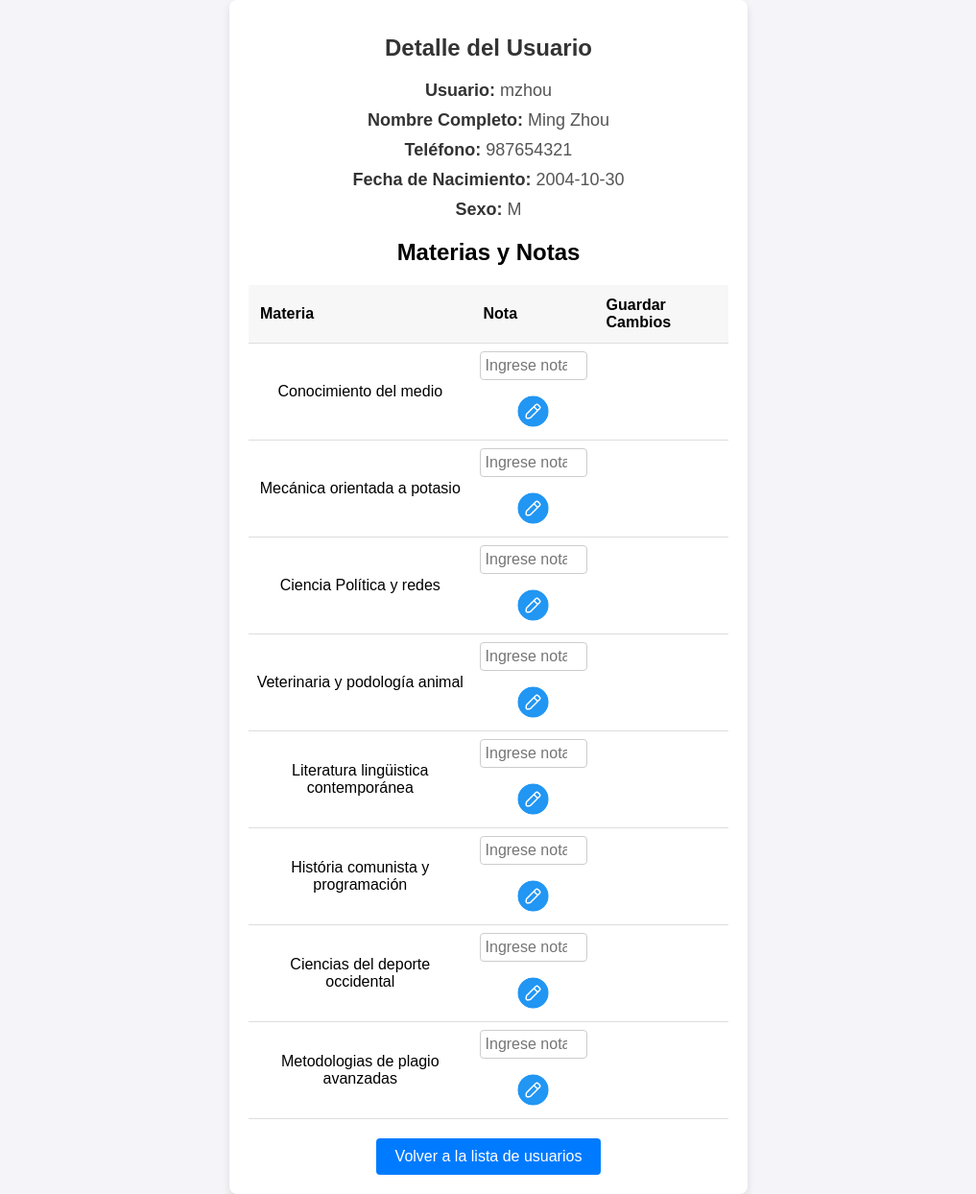
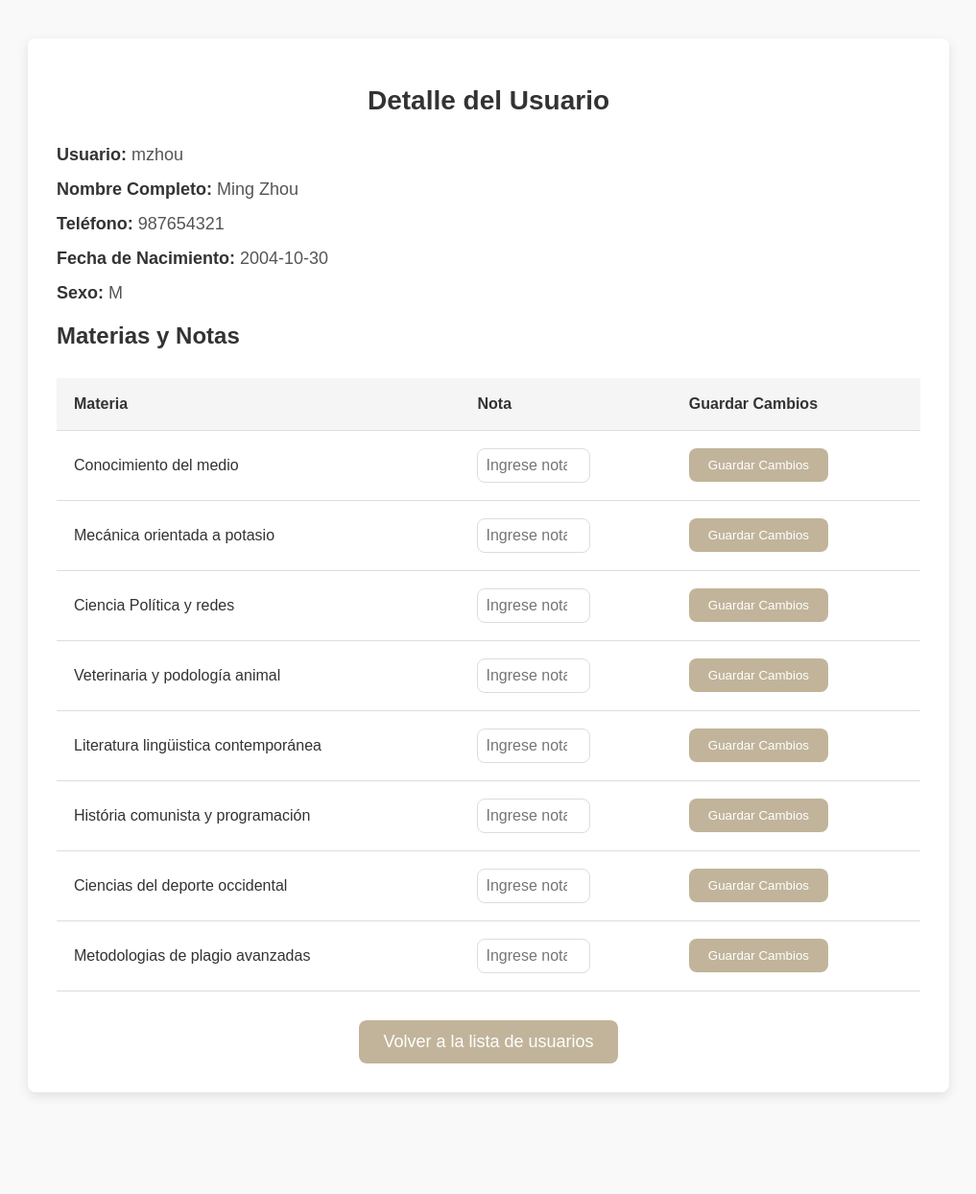
Before and after one commit to Myngatte/DAW2-M12-PJ-S-ntesi-A6-Login-escola-, a PHP site: page /usuario.php?id=1 in a window 1280 px wide. Shown: the whole page at 96% size, without its empty margins (131-1148 px from the left). After the commit the page ends 1142 px from the top, so only its background shows below. Run offline with PHP 8.4, Linux system fonts and the light colour scheme; a user stored in the database is signed in; data comes from the database, SQL or seed files in the repository.

Commit message:
finalizado sin responsive

```diff
--- a/css/usuario.css
+++ b/css/usuario.css
@@ -1,102 +1,117 @@
-/* Estilo general */
+/* General Reset */
 body {
+    margin: 0;
     font-family: 'Arial', sans-serif;
-    background-color: #f4f4f9;
-    margin: 0;
-    padding: 0;
+    background-color: #f9f9f9;
+    color: #333;
     display: flex;
     justify-content: center;
-    align-items: center;
+    align-items: flex-start;
     min-height: 100vh;
+    padding: 20px;
 }
 
 /* Contenedor principal */
 .container {
-    background-color: #ffffff;
+    width: 100%;
+    max-width: 900px;
+    background-color: #fff;
     border-radius: 8px;
-    box-shadow: 0 4px 8px rgba(0, 0, 0, 0.1);
-    width: 90%;
-    max-width: 500px;
-    padding: 20px;
-    text-align: center;
+    box-shadow: 0 4px 12px rgba(0, 0, 0, 0.1);
+    padding: 30px;
+    margin-top: 20px;
 }
 
-/* Título */
+/* Título principal */
 h1 {
-    font-size: 24px;
-    margin-bottom: 20px;
-    color: #333333;
+    font-size: 28px;
+    color: #333;
+    margin-bottom: 30px;
+    text-align: center;
+    font-weight: bold;
 }
+
+/* Estilo de la barra de navegación (volver) */
+a {
+    display: inline-block;
+    padding: 12px 25px;
+    font-size: 18px;
+    background-color: #c1b49a;
+    color: white;
+    border-radius: 8px;
+    text-decoration: none;
+    text-align: center;
+    transition: background-color 0.3s ease;
+    margin-top: 30px;
+    cursor: pointer;
+    width: fit-content; /* Ajusta el tamaño del botón */
+    margin-left: auto;
+    margin-right: auto; /* Esto centra el botón horizontalmente */
+    display: block; /* Cambia a bloque para que el margen automático funcione */
+}
+
+a:hover {
+    background-color: #c1b49a;
+}
+
 
 /* Información del usuario */
 p {
     font-size: 18px;
-    color: #555555;
-    margin: 10px 0;
+    color: #555;
+    margin: 15px 0;
 }
 
 p strong {
-    color: #333333;
+    color: #333;
+    font-weight: bold;
 }
 
-/* Botón de volver */
-a {
-    display: inline-block;
-    margin-top: 20px;
-    padding: 10px 20px;
-    font-size: 16px;
-    color: #ffffff;
-    background-color: #007bff;
-    border: none;
-    border-radius: 4px;
-    text-decoration: none;
-    cursor: pointer;
-    transition: background-color 0.3s ease;
-}
-
-a:hover {
-    background-color: #0056b3;
-}
-
-/* Estilo de la tabla de materias y notas */
+/* Tabla de materias y notas */
 table {
     width: 100%;
     border-collapse: collapse;
-    margin-top: 20px;
+    margin-top: 30px;
 }
 
 table th, table td {
-    padding: 12px;
+    padding: 18px;
     text-align: left;
     border-bottom: 1px solid #ddd;
+    font-size: 16px;
 }
 
 table th {
-    background-color: #f7f7f7;
+    background-color: #f5f5f5;
     font-weight: bold;
 }
 
-/* Estilo de los inputs para las notas */
-input[type="number"] {
-    width: 100px;
-    padding: 5px;
-    font-size: 16px;
-    border-radius: 4px;
-    border: 1px solid #ccc;
-    margin-bottom: 5px;
+table tr:hover {
+    background-color: #fafafa;
 }
 
-/* Estilo del botón de editar (imagen) */
+table td input {
+    width: 100px;
+    padding: 8px;
+    font-size: 16px;
+    border-radius: 8px;
+    border: 1px solid #ddd;
+    transition: border-color 0.3s ease;
+}
+
+table td input:focus {
+    border-color: #0066cc;
+    outline: none;
+}
+
+/* Estilo de los botones de editar */
 button.edit-btn {
     background: none;
     border: none;
     cursor: pointer;
     transition: transform 0.3s ease;
-    display: block;  /* Asegura que el botón se comporte como un bloque */
-    margin: 0 auto;  /* Centra el botón dentro de la celda */
 }
 
-/* Estilo para la imagen de editar */
 button.edit-btn .edit-icon {
     width: 35px;
     height: auto;
@@ -107,83 +122,131 @@ button.edit-btn:hover .edit-icon {
     transform: scale(1.1);
 }
 
-/* Agregar separación entre las celdas de la tabla */
-td {
-    padding: 8px;
+/* Estilo de las celdas con formularios */
+td form {
+    display: block;
     text-align: center;
 }
 
-/* Estilo de los formularios dentro de las celdas de la tabla */
-form {
-    margin: 0;
+td form input {
+    width: 100px;
+    margin-bottom: 5px;
 }
 
-/* Estilo de la tabla */
-td form input {
-    width: 120px;
-}
-
-/* Estilo de la tabla de materias y notas */
-table {
-    width: 100%;
-    border-collapse: collapse;
-    margin-top: 20px;
-}
-
-/* Cabecera de la tabla */
-table th {
-    padding: 12px;
-    text-align: left;
-    border-bottom: 1px solid #ddd;
-    background-color: #f7f7f7;
-    font-weight: bold;
-}
-
-/* Estilo de las celdas */
-table td {
-    padding: 8px;
+/* Estilo de mensajes */
+.message {
+    background-color: #e7f5ff;
+    border: 1px solid #b3d8f3;
+    padding: 18px;
+    margin: 20px 0;
+    color: #31708f;
+    border-radius: 8px;
     text-align: center;
 }
 
-/* Estilo de los inputs para las notas */
-input[type="number"] {
-    width: 100px;
-    padding: 5px;
-    font-size: 16px;
-    border-radius: 4px;
-    border: 1px solid #ccc;
-    margin-bottom: 5px; /* Añadimos un pequeño margen entre el campo de entrada y el botón */
+/* Estilo de los botones dentro de la tabla */
+table td a {
+    text-decoration: none;
+    color: #0066cc;
+    transition: color 0.3s ease;
 }
 
-/* Aseguramos que el formulario dentro de la celda tenga una distribución adecuada */
-td form {
-    display: block; /* Usamos block para asegurarnos que cada formulario ocupe su propia línea */
-    text-align: center; /* Centramos el contenido dentro del formulario */
+table td a:hover {
+    color: #003d99;
 }
 
-/* Estilo del botón de editar */
-button.edit-btn {
-    background: none;
-    border: none;
-    cursor: pointer;
-    transition: transform 0.3s ease;
-    display: block;  /* Asegura que el botón esté en su propia línea */
-    margin: 0 auto;  /* Centra el botón */
-    padding-top: 10px; /* Añade un espacio por encima del botón */
+/* Estilo de la paginación */
+.pagination {
+    display: flex;
+    justify-content: center;
+    margin-top: 30px;
 }
 
-/* Estilo de la imagen del botón */
-button.edit-btn .edit-icon {
-    width: 35px;
-    height: auto;
+.pagination button {
+    background-color: #ddd;
+    border: none;
+    padding: 8px 18px;
+    margin: 0 8px;
+    border-radius: 8px;
+    cursor: pointer;
+    transition: background-color 0.3s ease;
 }
 
-/* Efecto al pasar el ratón sobre el botón */
-button.edit-btn:hover .edit-icon {
-    transform: scale(1.1);
+.pagination button:hover {
+    background-color: #bbb;
 }
 
-/* Añadir separación entre las filas de la tabla */
-tr {
-    border-bottom: 1px solid #ddd;
+.pagination button.active {
+    background-color: #0066cc;
+    color: white;
 }
+
+/* Estilos del formulario de filtros */
+.filters {
+    display: flex;
+    flex-wrap: wrap;
+    gap: 20px;
+    margin-bottom: 30px;
+    padding: 15px;
+    background-color: #fff;
+    box-shadow: 0 2px 5px rgba(0, 0, 0, 0.1);
+    border-radius: 8px;
+}
+
+.filters label {
+    font-size: 16px;
+    color: #333;
+}
+
+.filters input[type="text"],
+.filters select {
+    padding: 10px 12px;
+    font-size: 14px;
+    border: 1px solid #ddd;
+    border-radius: 8px;
+    width: 250px;
+    transition: border-color 0.3s ease;
+}
+
+.filters input[type="text"]:focus,
+.filters select:focus {
+    border-color: #0066cc;
+}
+
+.filters button {
+    background-color: #0066cc;
+    color: white;
+    border: none;
+    padding: 10px 22px;
+    border-radius: 8px;
+    cursor: pointer;
+    font-size: 16px;
+    transition: background-color 0.3s ease;
+}
+
+.filters button:hover {
+    background-color: #c1b49a;
+}
+
+/* Diseño del botón de limpiar filtros */
+.filters .clear-filters {
+    margin-top: 10px;
+    font-size: 14px;
+    text-align: center;
+    width: 100%;
+}
+
+/* Estilo del formulario de envío */
+form button[type="submit"] {
+    background-color: #c1b49a;
+    color: white;
+    border: none;
+    padding: 10px 20px;
+    border-radius: 8px;
+    cursor: pointer;
+    transition: background-color 0.3s ease;
+}
+
+form button[type="submit"]:hover {
+    background-color: #a79c87;
+}
--- a/menu.php
+++ b/menu.php
@@ -193,7 +193,7 @@ $resultado = mysqli_stmt_get_result($stmt);
                             <td><?php echo htmlspecialchars($fila['sexo_usuario']); ?></td>
                             <td>
                                 <a href='editar_usuario.php?id=<?php echo urlencode($fila['id_usuario']); ?>'>Editar</a>
-                                <a href='eliminar_usuario.php?id=<?php echo urlencode($fila['id_usuario']); ?>' onclick="return confirm('¿Estás seguro de que deseas eliminar este usuario?');">Eliminar</a>
+                                <a href='eliminar_usuario.php?id=<?php echo urlencode($fila['id_usuario']); ?>' >Eliminar</a>
                             </td>
                         </tr>
                     <?php endwhile; ?>
--- a/usuario.php
+++ b/usuario.php
@@ -11,7 +11,7 @@ if (!isset($_SESSION['id_usuario'])) {
 // Verificar si se recibió un ID válido
 if (!isset($_GET['id']) || !is_numeric($_GET['id'])) {
     echo "<p>ID de usuario no válido.</p>";
-    echo '<a href="menu.php">Volver a la lista de usuarios</a>';
+    echo '<a href="menu.php" class="btn">Volver a la lista de usuarios</a>';
     exit();
 }
 
@@ -41,7 +41,7 @@ try {
         $sexo = htmlspecialchars($fila['sexo_usuario']);
     } else {
         echo "<p>No se encontró información para este usuario.</p>";
-        echo '<a href="menu.php">Volver a la lista de usuarios</a>';
+        echo '<a href="menu.php" class="btn">Volver a la lista de usuarios</a>';
         exit();
     }
 
@@ -110,7 +110,7 @@ try {
 
 } catch (Exception $e) {
     echo "<p>Error: " . htmlspecialchars($e->getMessage()) . "</p>";
-    echo '<a href="menu.php">Volver a la lista de usuarios</a>';
+    echo '<a href="menu.php" class="btn">Volver a la lista de usuarios</a>';
     exit();
 }
 ?>
@@ -134,10 +134,10 @@ try {
 
         <h2>Materias y Notas</h2>
         <?php if ($mensaje): ?>
-            <p><strong><?= $mensaje ?></strong></p>
+            <p class="message"><strong><?= $mensaje ?></strong></p>
         <?php endif; ?>
 
-        <form method="POST">
+        <form method="POST" class="notas-form">
             <table>
                 <thead>
                     <tr>
@@ -152,14 +152,11 @@ try {
                             <td><?= $nota_alumno['materia'] ?></td>
                             <td>
                                 <!-- Cada materia tiene un formulario individual con su propio campo de nota -->
-                                <form method="POST">
-                                    <input type="hidden" name="id_materia" value="<?= $nota_alumno['id_materia'] ?>">
-                                    <input type="number" step="0.01" name="nota" value="<?= $nota_alumno['nota'] ?>" placeholder="Ingrese nota">
-                                    <br>
-                                    <button type="submit" class="edit-btn" title="Guardar Cambios">
-                                        <img src="./Imagenes/boton_editar.png" alt="Guardar" class="edit-icon">
-                                    </button>
-                                </form>
+                                <input type="hidden" name="id_materia" value="<?= $nota_alumno['id_materia'] ?>">
+                                <input type="number" step="0.01" name="nota" value="<?= $nota_alumno['nota'] ?>" placeholder="Ingrese nota" class="input-note">
+                            </td>
+                            <td>
+                                <button type="submit" class="btn">Guardar Cambios</button>
                             </td>
                         </tr>
                     <?php endforeach; ?>
```
Also changed, not shown: materia.php (added, +109 -0 lines), notas.php (+11 -9 lines).
